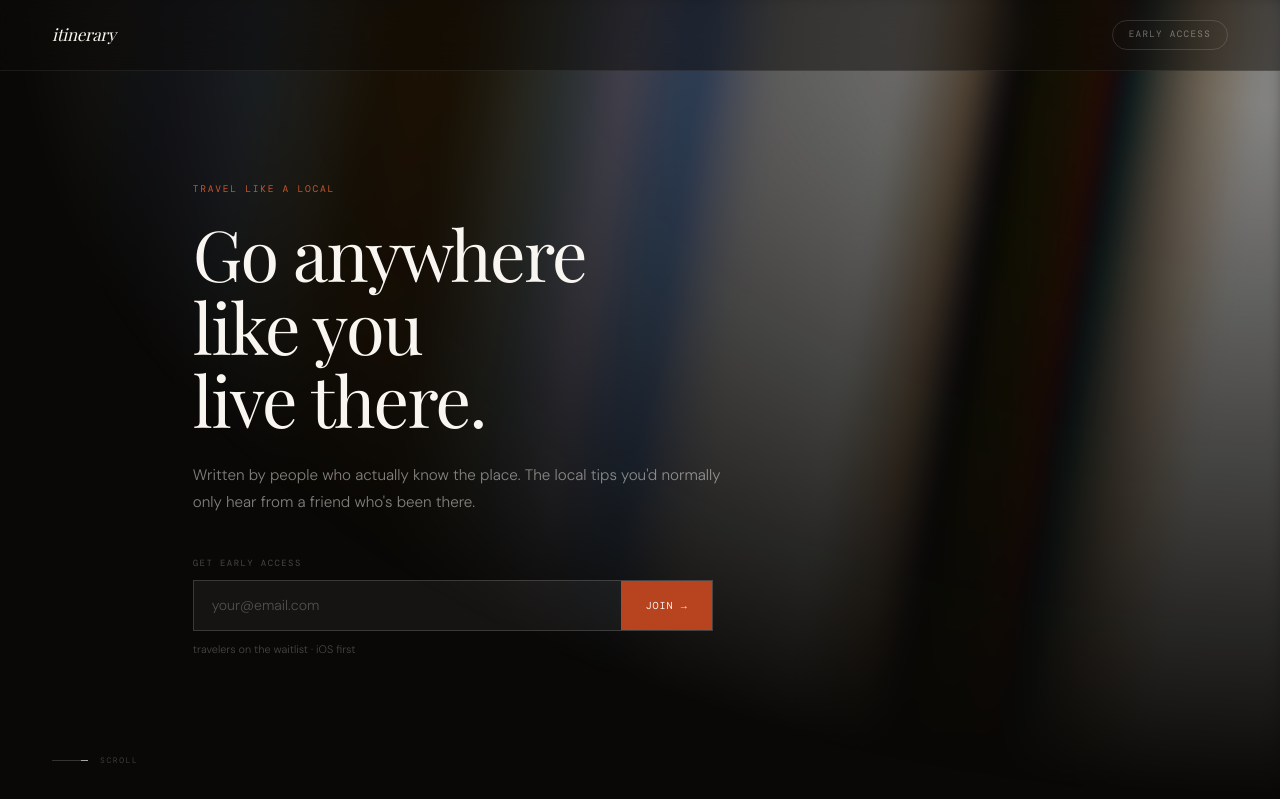
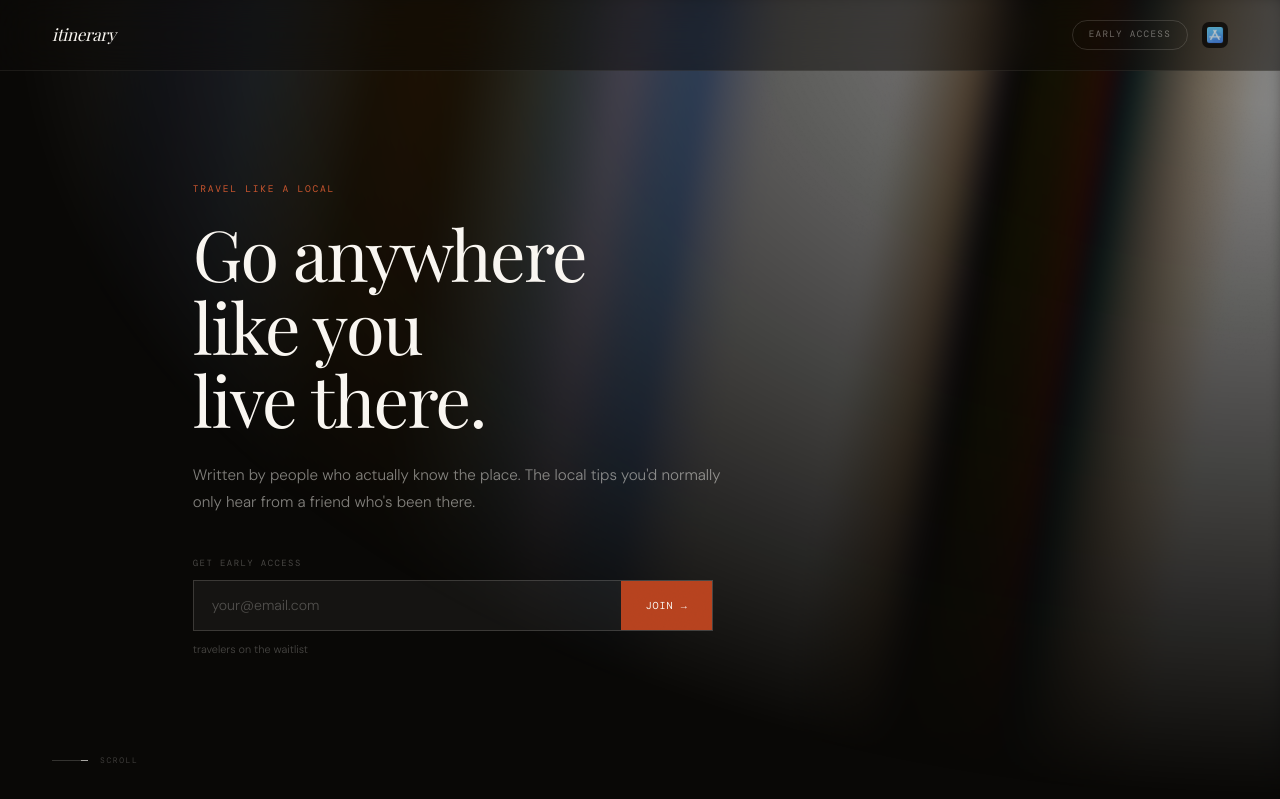
Before and after one commit to troyriverabusiness/itinerary-app-waitlist, a React (Vite) app: page / in a window 1280 px wide. Shown: the top 799 px of the page. Built offline with nearby package versions, Linux system fonts and the light colour scheme; no server answers; the database is empty; a web font is replaced by a local one.

Commit message:
app store

```diff
--- a/src/components/Hero.tsx
+++ b/src/components/Hero.tsx
@@ -73,7 +73,7 @@ export function Hero() {
                   <p className="form-note error-msg">{apiError}</p>
                 ) : (
                   <p className="form-note">
-                    <span className="count">{count}</span> travelers on the waitlist · iOS first
+                    <span className="count">{count}</span> travelers on the waitlist
                   </p>
                 )}
               </>
--- a/src/components/Nav.tsx
+++ b/src/components/Nav.tsx
@@ -2,7 +2,10 @@ export function Nav() {
   return (
     <nav className="nav">
       <span className="nav-logo">itinerary</span>
-      <span className="nav-pill">Early Access</span>
+      <div className="nav-right">
+        <span className="nav-pill">Early Access</span>
+        <img src="/app-store.png" alt="App Store" className="nav-appstore" />
+      </div>
     </nav>
   )
 }
--- a/src/index.css
+++ b/src/index.css
@@ -167,6 +167,25 @@ body::before {
   border: 1px solid rgba(250, 247, 242, 0.14);
   padding: 7px 16px;
   border-radius: 100px;
+}
+
+.nav-right {
+  display: flex;
+  align-items: center;
+  gap: 14px;
+}
+
+.nav-appstore {
+  width: 26px;
+  height: 26px;
+  border-radius: 7px;
+  opacity: 0.75;
+  mix-blend-mode: screen;
+  transition: opacity 0.2s;
+}
+
+.nav-appstore:hover {
+  opacity: 1;
 }
 
 /* ── HERO ── */
```
Also changed, not shown: public/app-store.png (added).
